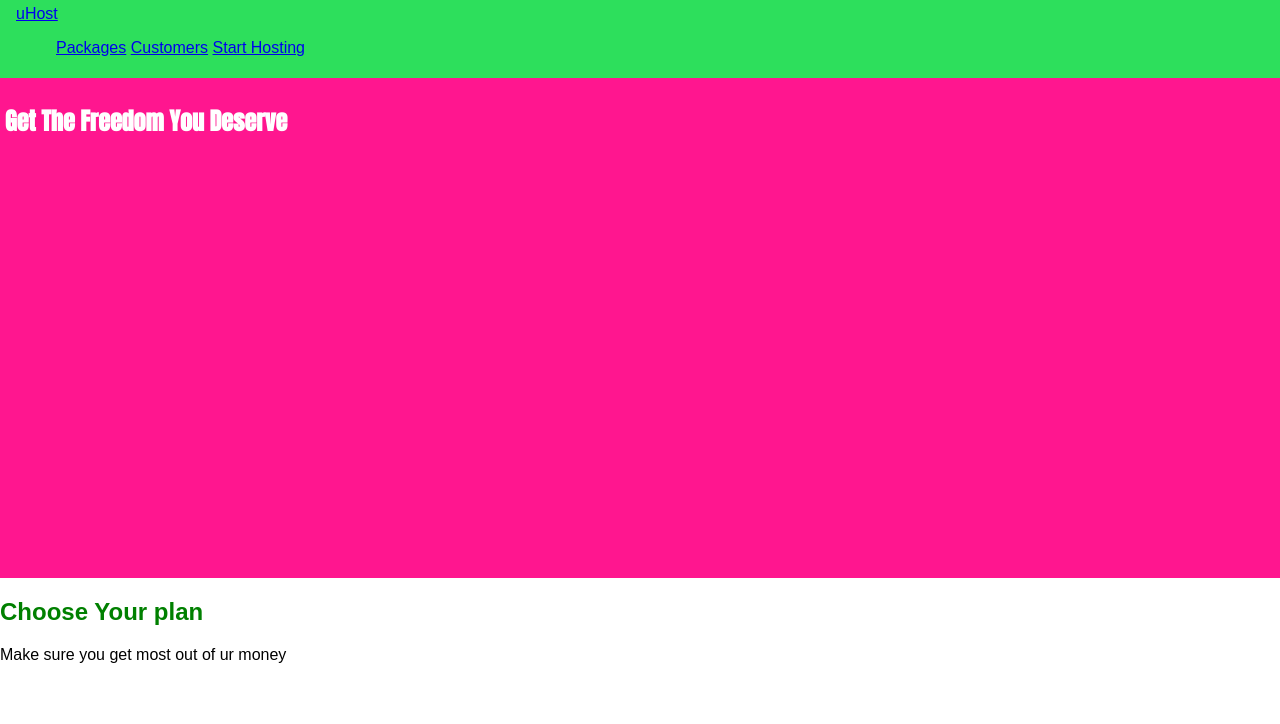
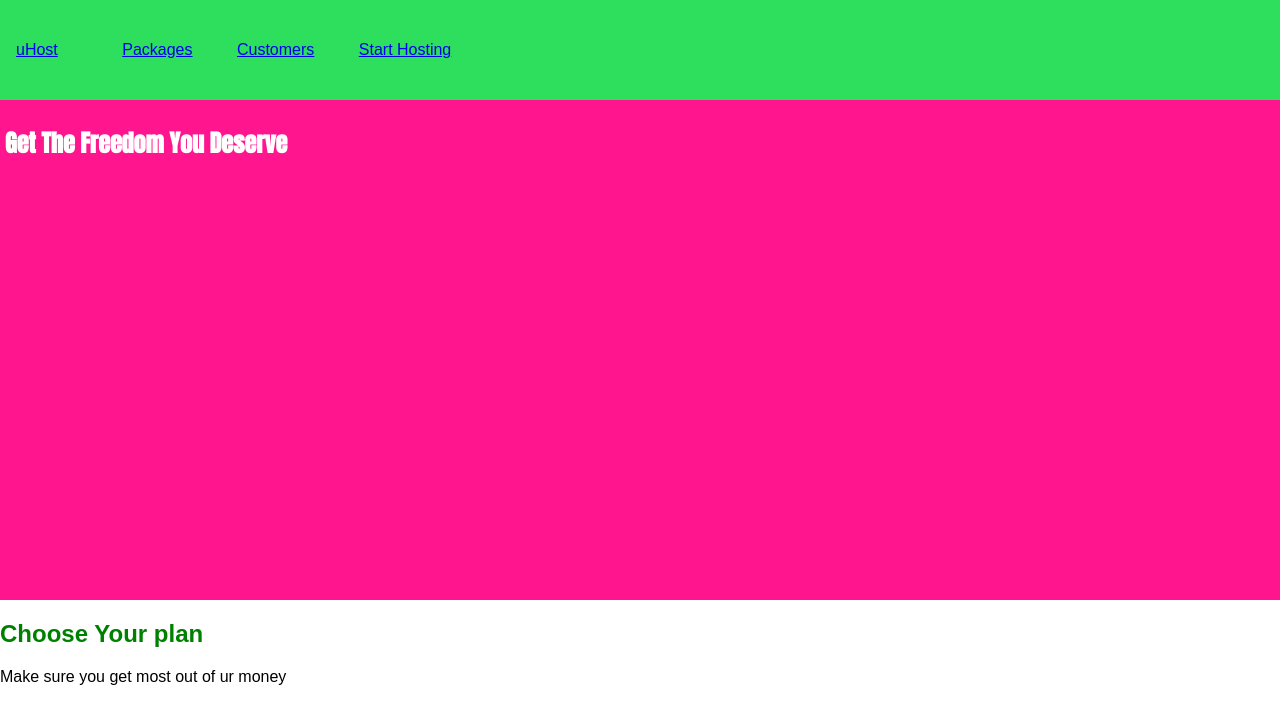
Before and after one commit to Himanshu-jain2597/CSS-Learning, a plain HTML site: page display/index.html in a window 1280 px wide. Drawn offline with Linux system fonts and the light colour scheme.

Commit message:
Update main.css

```diff
--- a/display/main.css
+++ b/display/main.css
@@ -37,7 +37,15 @@ main {
   background: #2ddf5c;
 }
 
+.main-header > div {
+  display: inline-block;
+}
+
+.main-header > nav {
+  display: inline-block;
+}
 .main-nav__item {
   /* in inline we cannot set margin top  right */
-  display: inline;
+  display: inline-block;
+  padding: 20px;
 }
```
